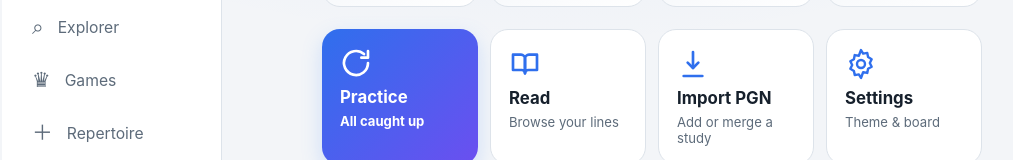
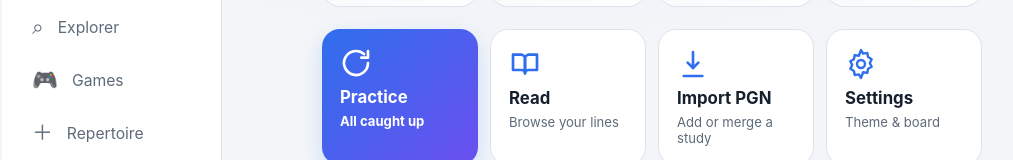
Before and after one commit to ramoncelma/ChessMemo, a React (Vite) app: page / in a window 1280 px wide. Shown: the part 235-395 px from the top of the page, without its empty margins (98-1111 px from the left). Built offline with nearby package versions, Linux system fonts and the light colour scheme; what ts-fsrs would draw is missing.

Commit message:
Games tab: swap ♛ for 🎮 (game-console icon)

```diff
--- a/src/App.tsx
+++ b/src/App.tsx
@@ -452,7 +452,7 @@ function AppInner({ initialSyncResult, clearSyncResult, reload }: InnerProps) {
               className={tab === "games" ? "active" : ""}
               onClick={() => setTab("games")}
             >
-              <span className="tab-ico">♛</span>
+              <span className="tab-ico">🎮</span>
               Games
             </button>
             <button
```
